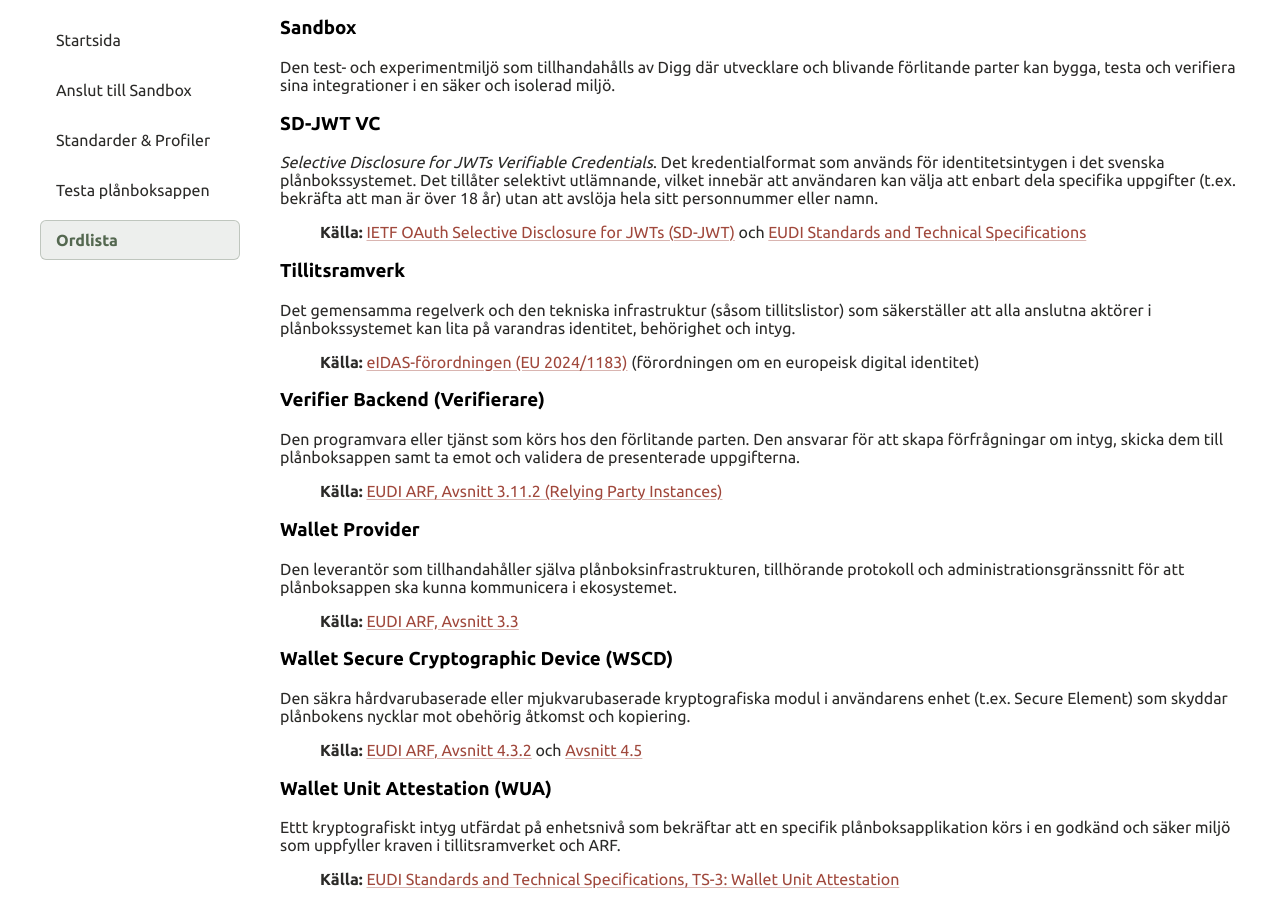
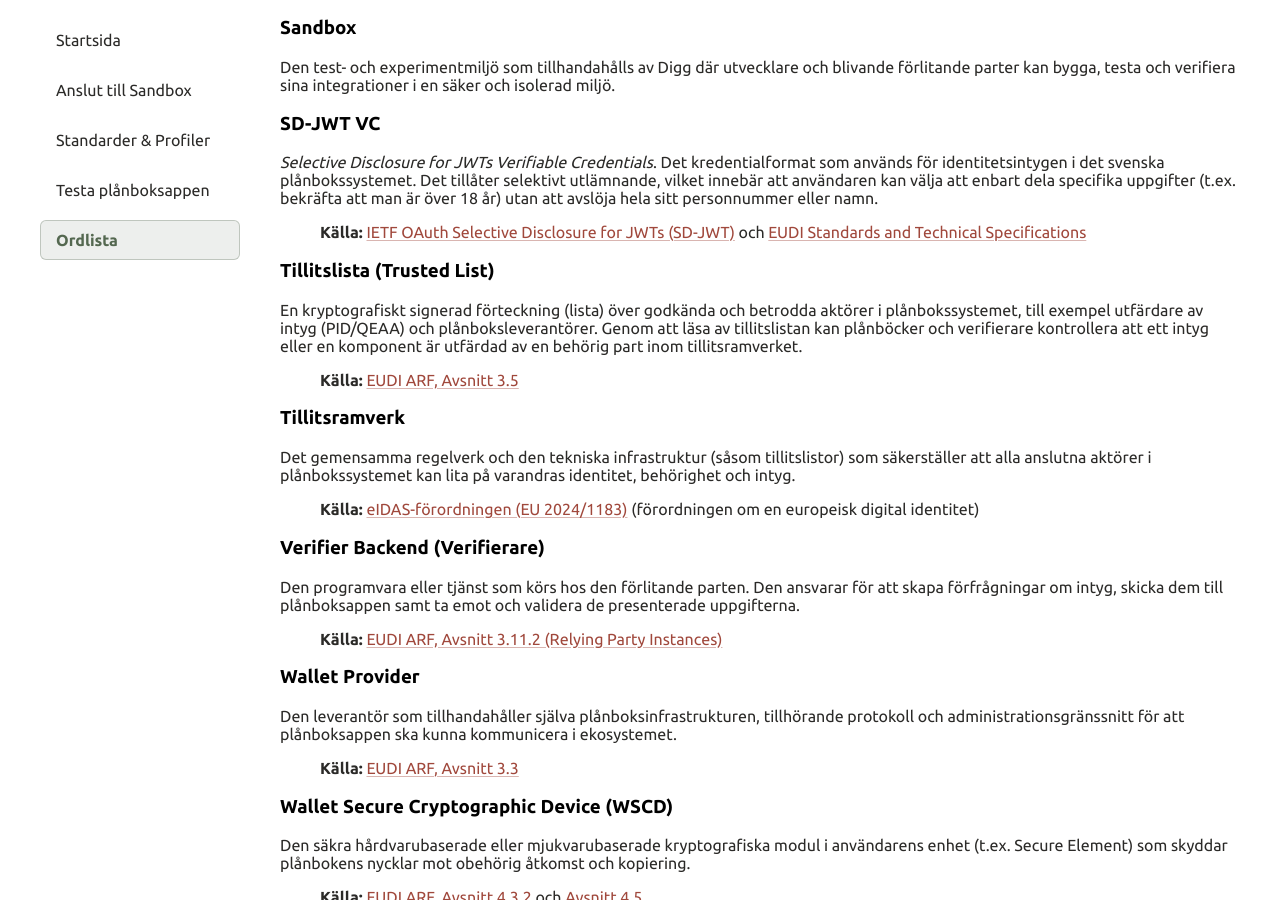
Before and after one commit to diggsweden/wallet-utvecklarportal, a Jekyll site: the page built from pages/ordlista.md, in a window 1280 px wide and 900 px high, scrolled down 1286 px. Built offline with Jekyll 4.4.1, drawn with Linux system fonts in a browser that asks for light colours.

Commit message:
docs: add Trusted List to glossary
Signed-off-by: Johan Forsman <extern.johan.forsman@digg.se>

```diff
--- a/pages/ordlista.md
+++ b/pages/ordlista.md
@@ -46,6 +46,10 @@ Den test- och experimentmiljö som tillhandahålls av Digg där utvecklare och b
 *Selective Disclosure for JWTs Verifiable Credentials*. Det kredentialformat som används för identitetsintygen i det svenska plånbokssystemet. Det tillåter selektivt utlämnande, vilket innebär att användaren kan välja att enbart dela specifika uppgifter (t.ex. bekräfta att man är över 18 år) utan att avslöja hela sitt personnummer eller namn.
 > **Källa:** [IETF OAuth Selective Disclosure for JWTs (SD-JWT)](https://datatracker.ietf.org/doc/html/draft-ietf-oauth-selective-disclosure-jwt) och [EUDI Standards and Technical Specifications](https://github.com/eu-digital-identity-wallet/eudi-doc-standards-and-technical-specifications)
 
+### Tillitslista (Trusted List)
+En kryptografiskt signerad förteckning (lista) över godkända och betrodda aktörer i plånbokssystemet, till exempel utfärdare av intyg (PID/QEAA) och plånboksleverantörer. Genom att läsa av tillitslistan kan plånböcker och verifierare kontrollera att ett intyg eller en komponent är utfärdad av en behörig part inom tillitsramverket.
+> **Källa:** [EUDI ARF, Avsnitt 3.5](https://github.com/eu-digital-identity-wallet/eudi-doc-architecture-and-reference-framework/blob/main/docs/architecture-and-reference-framework-main.md#35-trusted-list-or-lote-provider)
+
 ### Tillitsramverk
 Det gemensamma regelverk och den tekniska infrastruktur (såsom tillitslistor) som säkerställer att alla anslutna aktörer i plånbokssystemet kan lita på varandras identitet, behörighet och intyg.
 > **Källa:** [eIDAS-förordningen (EU 2024/1183)](https://eur-lex.europa.eu/legal-content/SV/TXT/?uri=CELEX:32024R1183) (förordningen om en europeisk digital identitet)
```
